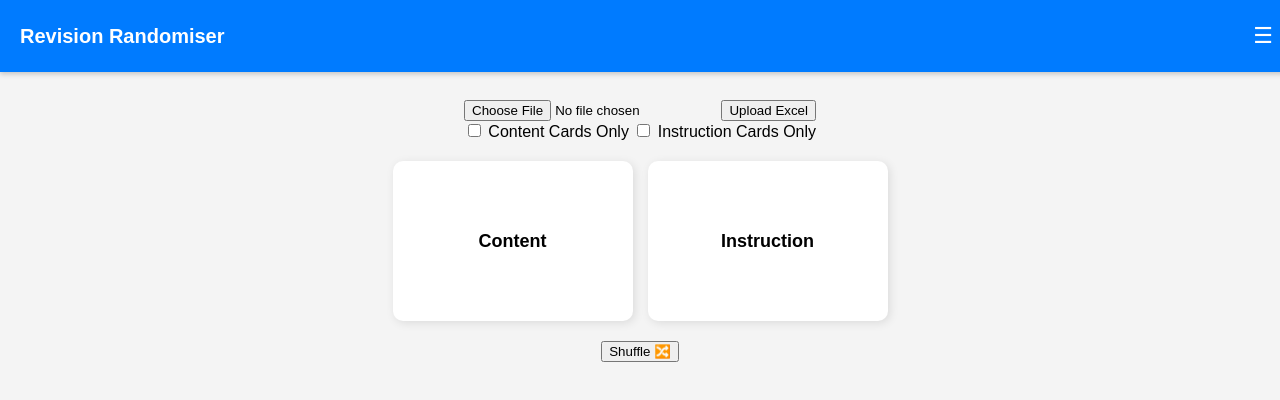
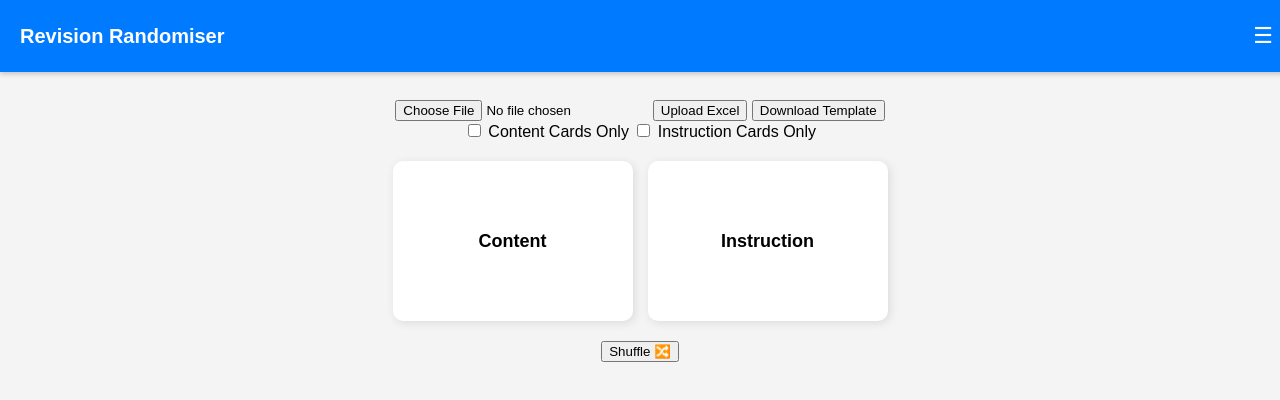
Before and after one commit to Ardith-1989/Revision-Randomiser, a plain HTML site: page index.html in a window 1280 px wide. Drawn offline with Linux system fonts and the light colour scheme.

Commit message:
Update index.html

```diff
--- a/index.html
+++ b/index.html
@@ -26,6 +26,7 @@
         <!-- Upload Excel File -->
 	<input type="file" id="fileInput" accept=".xlsx, .xls">
 	<button onclick="handleExcelUpload()">Upload Excel</button>
+	<button onclick="downloadExcelTemplate()">Download Template</button>
 
         <!-- Toggle Selection Checkboxes -->
         <div class="toggle-options">
```
